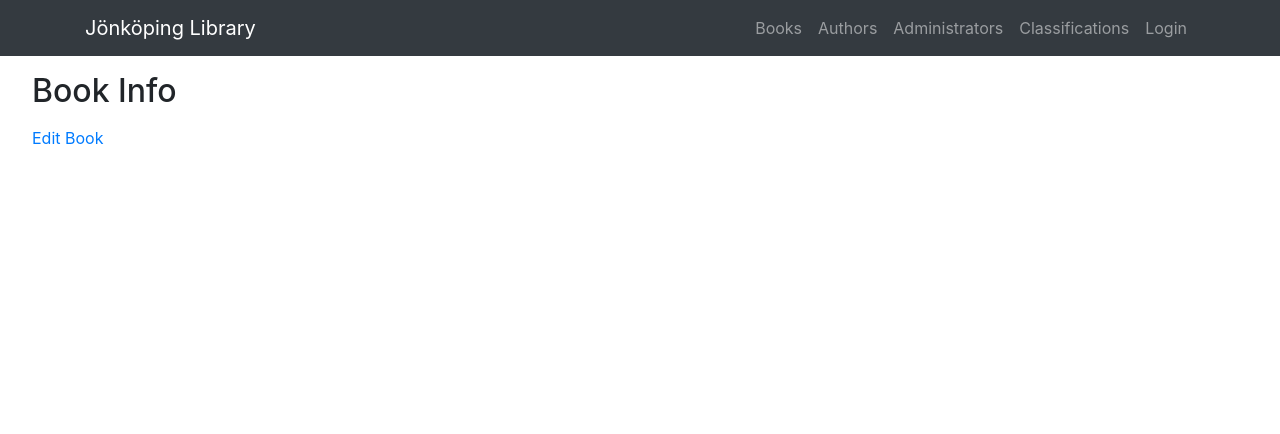
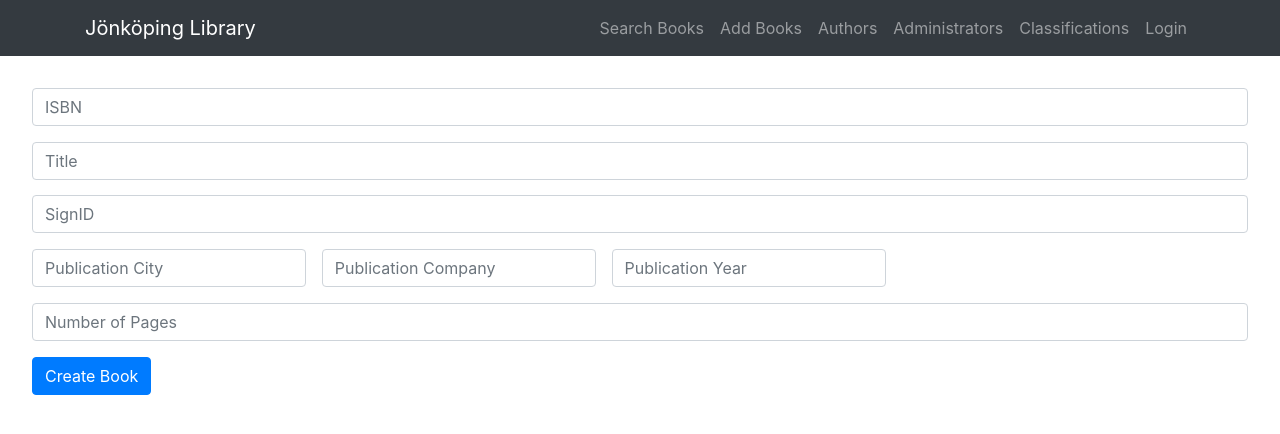
Before and after one commit to josefwakman/projectoatmeal, a Node server app: page /books/new in a window 1280 px wide. Shown: the top 434 px of the page. Run offline with Node 20, Linux system fonts and the light colour scheme; data that the repository does not hold is empty; some libraries are stand-ins or nearby versions.

Commit message:
Separated search book and create book forms

```diff
--- a/PL/layouts/main.hbs
+++ b/PL/layouts/main.hbs
@@ -17,7 +17,7 @@
 
 <body>
     <!--Navigation bar -->
-    <nav class="navbar navbar-expand-lg navbar-dark bg-dark static-top">
+    <nav class="navbar navbar-expand-lg navbar-dark bg-dark static-top" role="navigation">
         <div class="container">
             <a class="navbar-brand" href="/">Jönköping Library</a>
             <button class="navbar-toggler" type="button" data-toggle="collapse" data-target="#navbarResponsive"
@@ -26,9 +26,12 @@
             </button>
             <div class="collapse navbar-collapse" id="navbarResponsive">
                 <ul class="navbar-nav ml-auto">
-                    <li class="nav-item">
-                        <a class="nav-link" href="/books/search">Books</a>
-                    </li>
+                            <li>
+                                <a class="nav-link" href="/books/search">Search Books</a>
+                            </li>
+                            <li class="nav-item">
+                                <a class="nav-link" href="/books/new">Add Books</a>
+                            </li>
                     <li class="nav-item">
                         <a class="nav-link" href="/authors/search">Authors</a>
                     </li>
--- a/PL/routers/book-router.js
+++ b/PL/routers/book-router.js
@@ -4,6 +4,25 @@
 const validation = require("../../BLL/validation")
 
 const router = express.Router()
+
+router.get("/new", (req, res) => {
+    model = { searched: false }
+
+    res.render("newBook.hbs", model);
+})
+
+router.post("/new", (req, res) => {
+
+    model = { searched: false }
+
+    bookManager.addBook(req.body, (book, errors) => {
+        if (errors.length) {
+            model.errors = errors
+            model.postError = true
+            res.render("newBook.hbs", model)
+        }
+    })
+})
 
 router.get('/search', function (req, res) {
     model = { searched: false }
@@ -131,7 +150,6 @@
 
 })
 
-
 router.get('/edit/:ISBN', (req, res) => {
     const ISBN = req.params.ISBN
     bookManager.findBookWithISBN(ISBN).then(book => {
--- /dev/null
+++ b/PL/views/newBook.hbs
@@ -0,0 +1,26 @@
+<form id="create-book-form" action="/books/new" method="post" autocomplete="off" class="create-book-form">
+    <div class="form-group create-book-div">
+        <input type="text", placeholder="ISBN", class="form-control" name="ISBN">
+        <input type="text" placeholder="Title" class="form-control" name="title">
+        <input type="number" placeholder="SignID" class="form-control" name="signID">
+        <div id="publication-info-div" class="form-group form-inline">
+            <input type="text" placeholder="Publication City" class="form-control" name="publicationCity"
+                style="margin-right: 1.3%">
+            <input type="text" placeholder="Publication Company" class="form-control" name="publicationCompany"
+                style="margin-right: 1.3%">
+            <input type="number" placeholder="Publication Year" class="form-control" name="publicationYear"
+                style="margin-right: 1.3%">
+        </div>
+        <input type="number" placeholder="Number of Pages" class="form-control" name="pages">
+    </div>
+    <button type="submit" class="btn btn-primary">Create Book</button>
+</form>
+
+{{#if postError}}
+<div class="alert alert-warning">
+    <strong>All fields not filled in correctly!</strong>
+    {{#each errors}}
+    <p>{{this}}</p>
+    {{/each}}
+</div>
+{{/if}}
```
Also changed, not shown: PL/views/search-books.hbs (+0 -27 lines), 1 other file.
